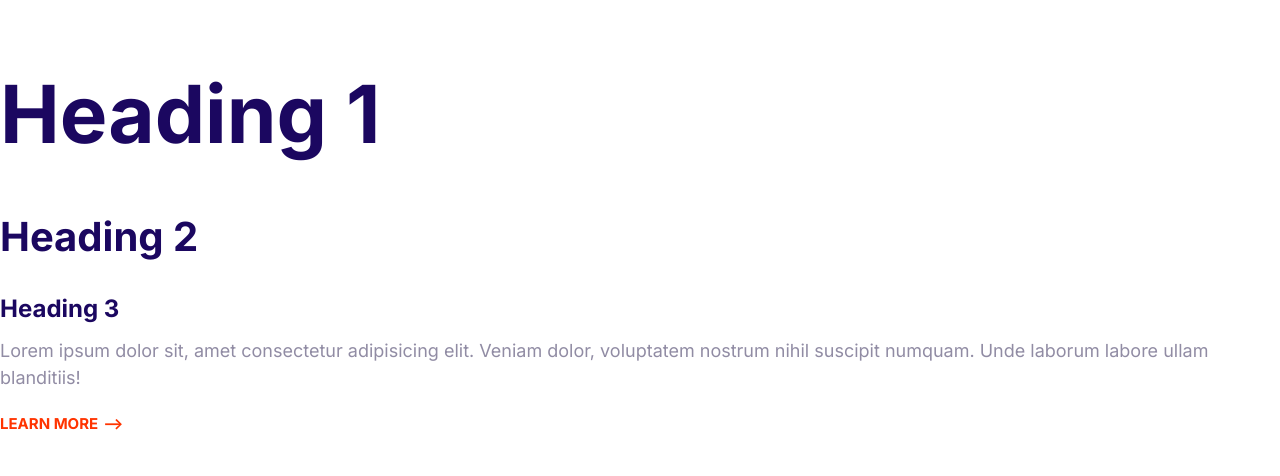
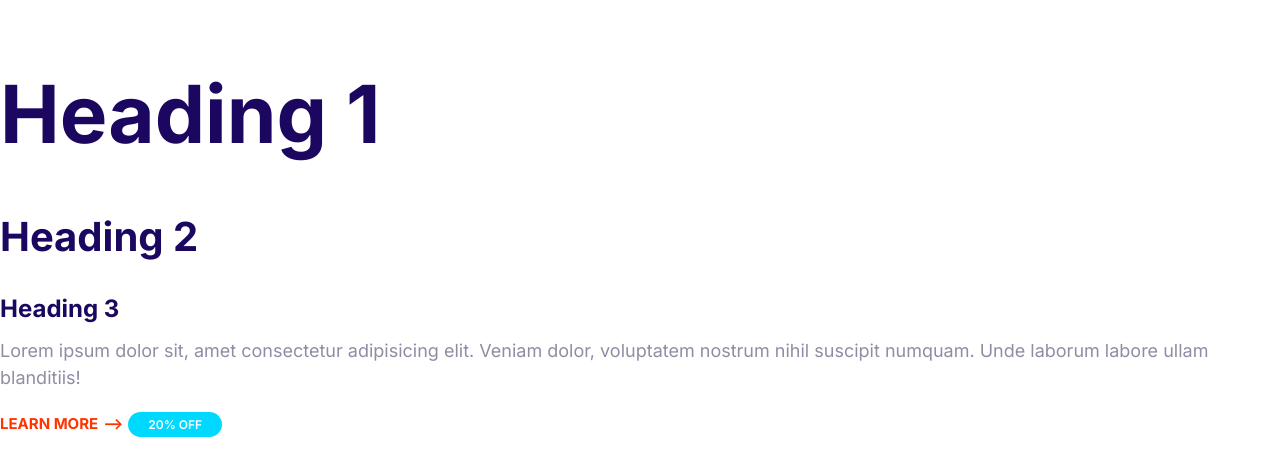
Before and after one commit to zhengshuang2011/HTML-CSS-Project, a plain HTML site: page index.html in a window 1280 px wide. Drawn offline with Linux system fonts and the light colour scheme.

Commit message:
Build the badge component.

```diff
--- a/css/styles.css
+++ b/css/styles.css
@@ -78,3 +78,33 @@
     font-size: 1.5rem;
   }
 }
+
+/* Badges */
+
+.badge {
+  border-radius: 20px;
+  font-size: 2rem;
+  font-weight: 600;
+  padding: 0.5rem 2rem;
+  /* always keep in single line */
+  white-space: nowrap;
+}
+.badge--primary {
+  background-color: var(--color-primary);
+  color: white;
+}
+.badge--secondary {
+  background-color: var(--color-secondary);
+  color: white;
+}
+.badge--small {
+  font-size: 1.6rem;
+}
+@media screen and (min-width: 1024px) {
+  .badge {
+    font-size: 1.5rem;
+  }
+  .badge--small {
+    font-size: 1.2rem;
+  }
+}
--- a/index.html
+++ b/index.html
@@ -25,5 +25,6 @@
       blanditiis!
     </p>
     <a href="#" class="link-arrow">Learn More</a>
+    <span class="badge badge--secondary badge--small">20% OFF</span>
   </body>
 </html>
```
Also changed, not shown: components/badge.html (added, +1 -0 lines).
